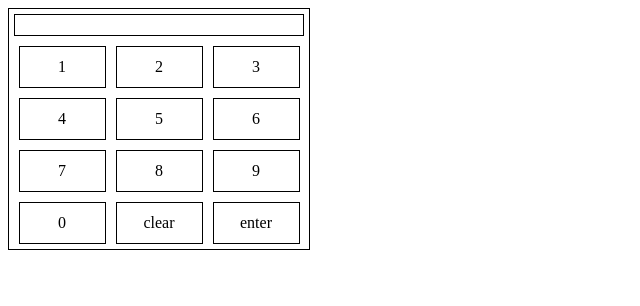
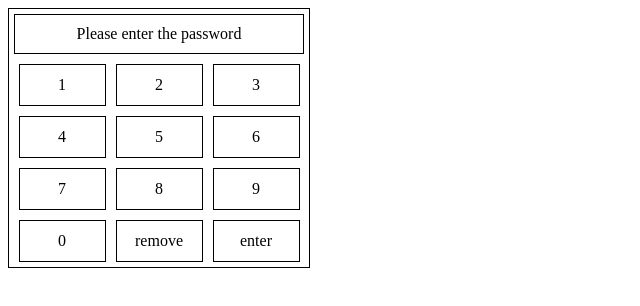
Before and after one commit to emmarrat/Simple-password-checker, a React (Create React App) app: page / in a window 1280 px wide. Shown: the top 306 px of the page, without its empty margins (0-640 px from the left). Built offline with nearby package versions, Linux system fonts and the light colour scheme.

Commit message:
Created a new reducers action
It names "remove" and removes the last digit in results state.
Also made check for empty array to show message in display

```diff
--- a/src/containers/PassChecker/PassChecker.tsx
+++ b/src/containers/PassChecker/PassChecker.tsx
@@ -2,23 +2,29 @@ import React from 'react';
 import './PassChecker.css';
 import {useDispatch, useSelector} from "react-redux";
 import {RootState} from "../../app/store";
-import {result} from "./passCheckerSlice";
+import {remove, result} from "./passCheckerSlice";
 
 const PassChecker = () => {
   const dispatch = useDispatch();
   const digits = useSelector((state: RootState) => state.passChecker.digits);
   const display = useSelector((state: RootState) => state.passChecker.result);
 
+  console.log(display);
 
+  let displayContent = (<div className="display">{display}</div>);
+
+  if(display.length === 0) {
+    displayContent = <div className="display">Please enter the password</div>
+  }
 
   return (
     <div className="pass-checker">
-      <div className="display">{display}</div>
+      {displayContent}
       <div className="buttons-wrapper">
         {digits.map((digit, index) => (
             <div onClick={() => dispatch(result(index))} className="button" key={digit}>{digit}</div>
         ))}
-        <div className="button">clear</div>
+        <div onClick={() => dispatch(remove())} className="button">remove</div>
         <div className="button">enter</div>
       </div>
 
--- a/src/containers/PassChecker/passCheckerSlice.ts
+++ b/src/containers/PassChecker/passCheckerSlice.ts
@@ -17,8 +17,11 @@ export const passCheckerSlice = createSlice({
     result: (state, action: PayloadAction<number>) => {
      state.result.push(state.digits[action.payload]);
     },
+    remove: (state) => {
+      state.result.pop();
+    }
   }
 });
 
 export const passCheckerReducer = passCheckerSlice.reducer;
-export const {result} = passCheckerSlice.actions;
+export const {result, remove} = passCheckerSlice.actions;
```
